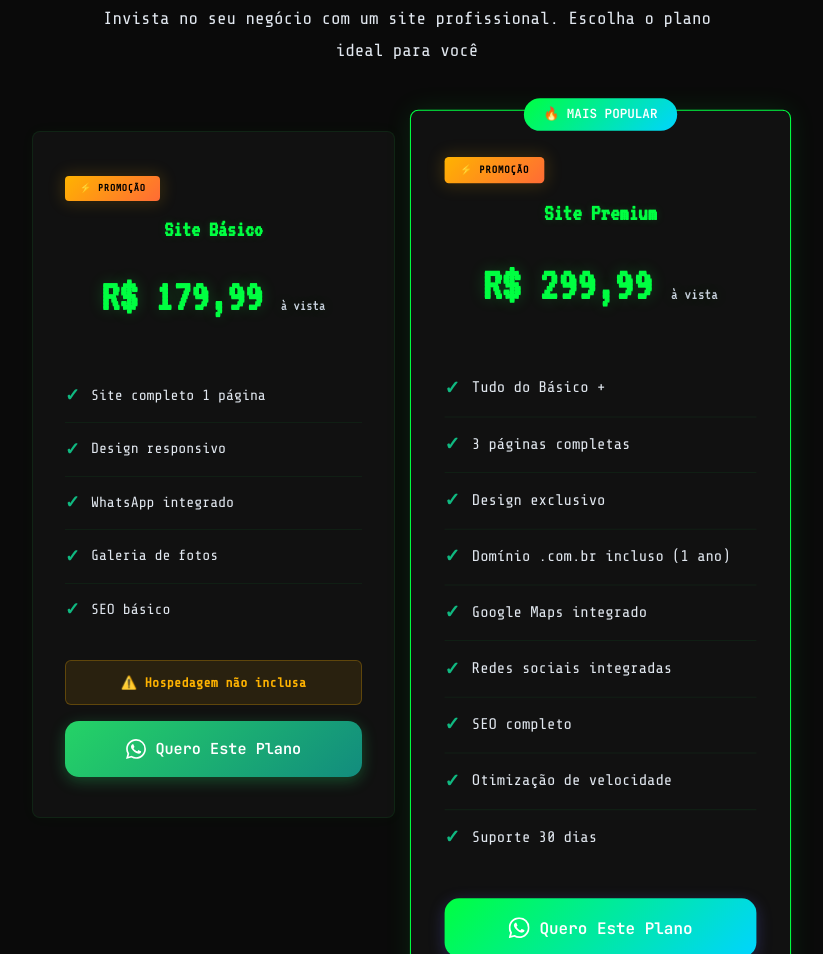
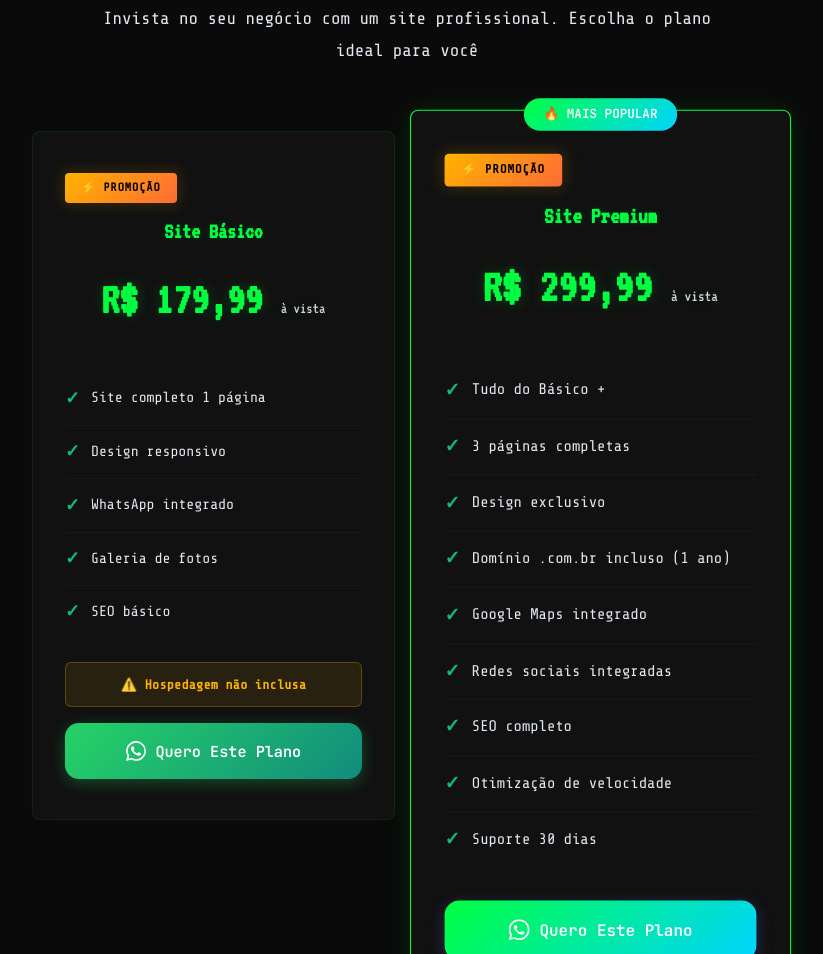
Before and after one commit to editgustavocaz-cell/editgustavocaz-cell.github.io, a plain HTML site: page portfolio/index.html in a window 1280 px wide. Shown: the part 5379-6333 px from the top of the page, without its empty margins (233-1056 px from the left). Drawn offline with nearby package versions, Linux system fonts and the light colour scheme.

Commit message:
🏷️ Aumenta promo-badge

```diff
--- a/portfolio/css/style.css
+++ b/portfolio/css/style.css
@@ -862,11 +862,11 @@ ul { list-style: none; }
 .promo-badge {
   display: inline-block;
   margin: 0 auto 0.5rem;
-  padding: 0.25rem 0.9rem;
+  padding: 0.3rem 1rem;
   background: linear-gradient(135deg, var(--accent), #ff6b35);
   color: #000;
   border-radius: 4px;
-  font-size: 0.6rem;
+  font-size: 0.72rem;
   font-weight: 700;
   letter-spacing: 0.08em;
   text-transform: uppercase;
```
